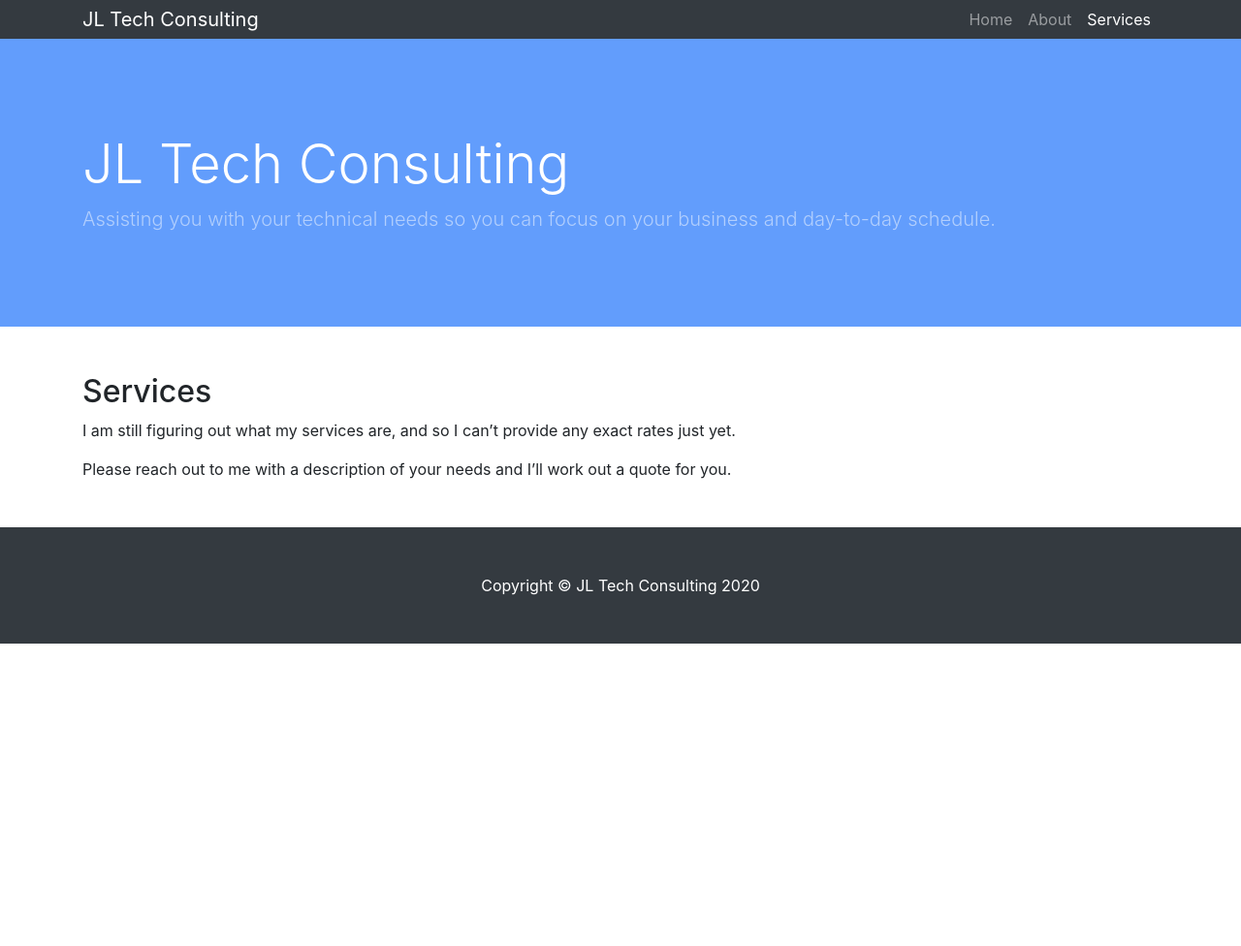
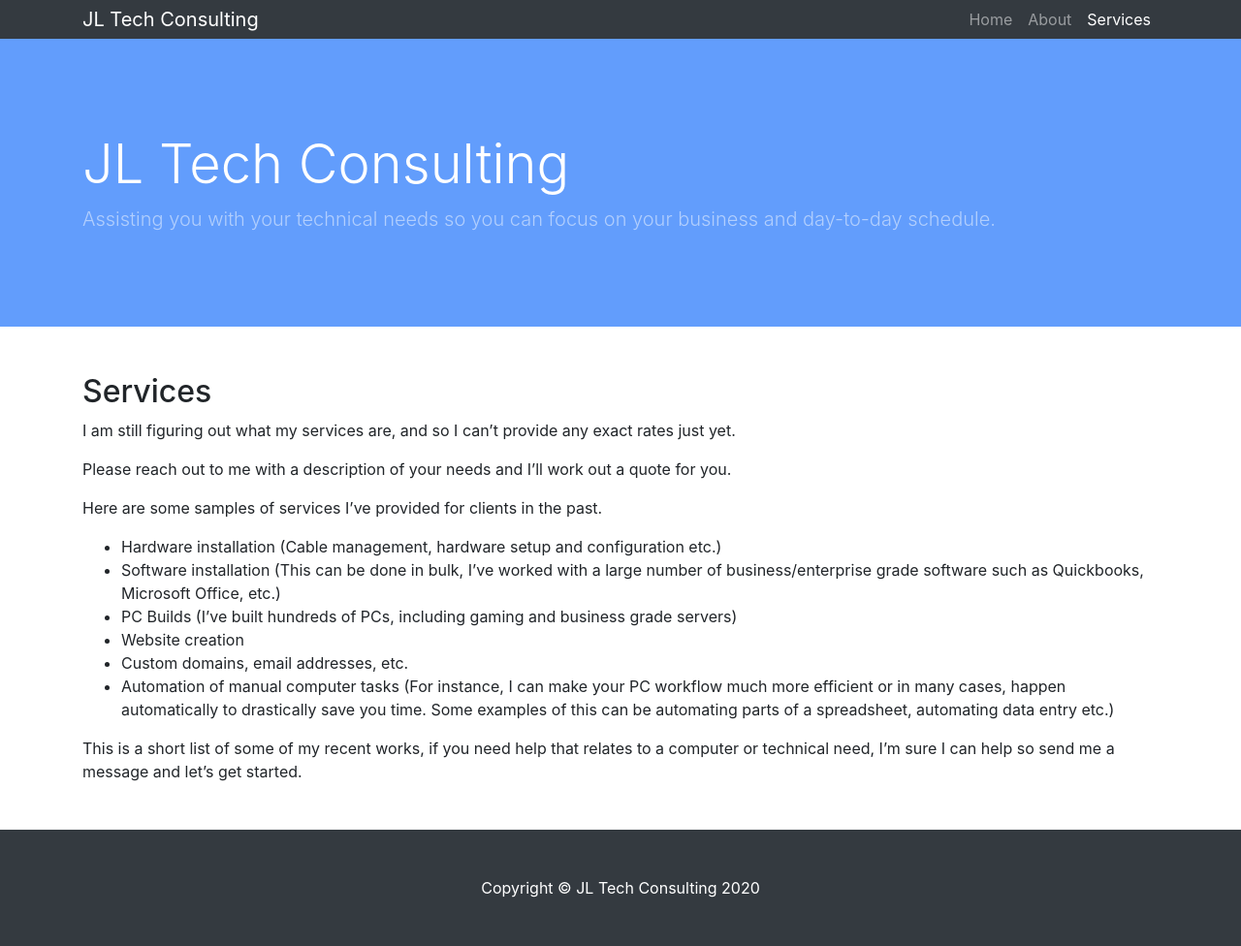
Before and after one commit to jrlaberge/jltechconsulting, a Jekyll site: the page built from _pages/services.md, in a window 1280 px wide. Shown: the whole page at 97% size. Built offline with Jekyll 4.4.1, drawn with Linux system fonts in a browser that asks for light colours; our own code applies the rules of GitHub Pages for plain Markdown files; before the commit the page ends 900 px from its top, so only the background shows below that.

Commit message:
Update services.md

```diff
--- a/_pages/services.md
+++ b/_pages/services.md
@@ -7,3 +7,14 @@ permalink: /services/
 I am still figuring out what my services are, and so I can't provide any exact rates just yet.
 
 Please reach out to me with a description of your needs and I'll work out a quote for you.
+
+Here are some samples of services I've provided for clients in the past.
+
+* Hardware installation (Cable management, hardware setup and configuration etc.)
+* Software installation (This can be done in bulk, I've worked with a large number of business/enterprise grade software such as Quickbooks, Microsoft Office, etc.)
+* PC Builds (I've built hundreds of PCs, including gaming and business grade servers)
+* Website creation
+* Custom domains, email addresses, etc.
+* Automation of manual computer tasks (For instance, I can make your PC workflow much more efficient or in many cases, happen automatically to drastically save you time. Some examples of this can be automating parts of a spreadsheet, automating data entry etc.)
+
+This is a short list of some of my recent works, if you need help that relates to a computer or technical need, I'm sure I can help so send me a message and let's get started.
```
